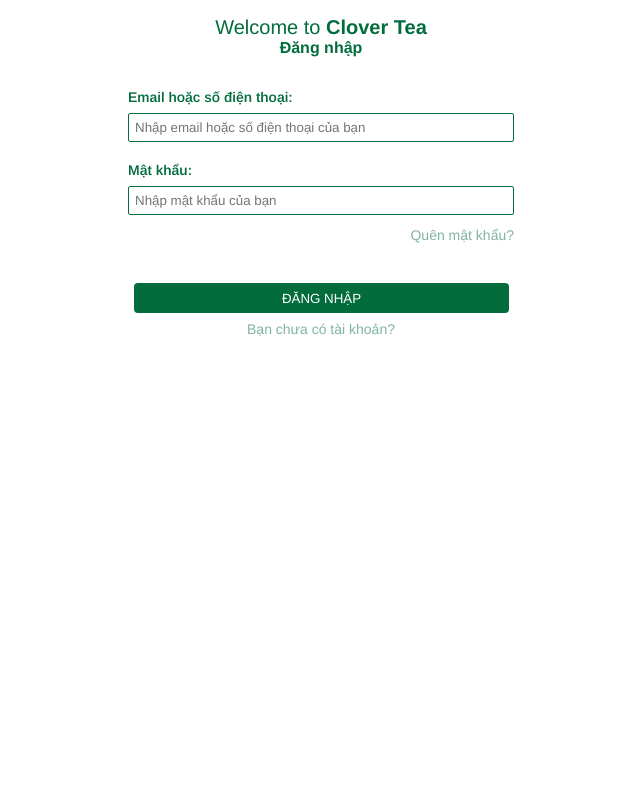
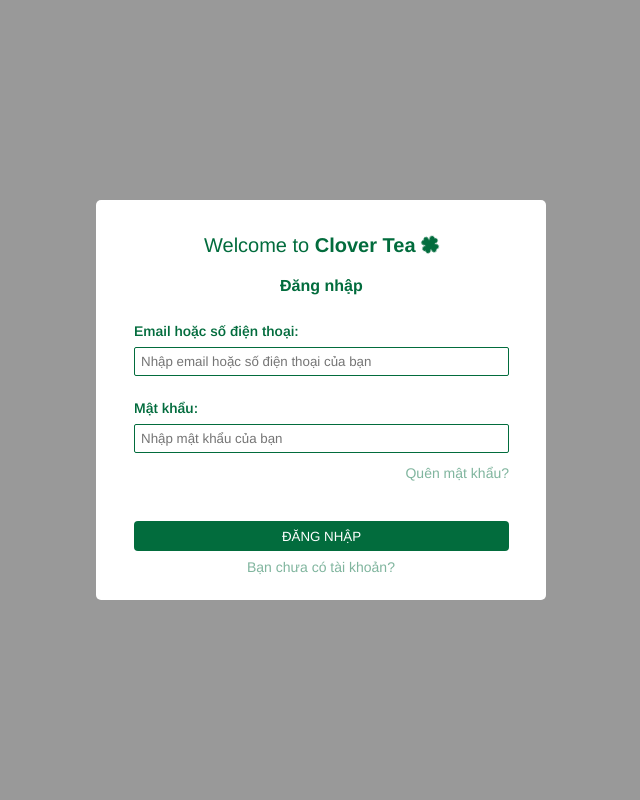
Before and after one commit to CuongNguyen-0712/web_bantrasua, a PHP site: page /pages/user/login.html in a window 1280 px wide. Shown: the whole page, without its empty margins (319-959 px from the left). Run offline with PHP 8.4, Linux system fonts and the light colour scheme.

Commit message:
fix login_user

```diff
--- a/assets/styles/user/login.css
+++ b/assets/styles/user/login.css
@@ -1,80 +1,77 @@
-html{
-    font-family: "Arimo" ;
+body {
+  font-family: "my-font", sans-serif;
   font-size: 14px;
-}
-
-*{
-    box-sizing: inherit ;
+  height: 100vh;
+  width: 100%;
 }
 
 /* Login overlay */
-.login{
+.login {
   display: flex;
-    position: fixed;
-    top:0;
-    bottom: 0;
-    left: 0;
-    right: 0;
-}
-
-.login__overlay{
-    position: absolute;
+  align-items: center;
+  justify-content: center;
+  height: 100%;
   width: 100%;
-    height: 100%;
   background-color: rgba(0, 0, 0, 0.4);
 }
 
-.login__body{
-    width: 100%;
-    height: 100%;
+/* Login form */
+.login-form {
   display: flex;
-}
-
-/* Login form */
-.login-form{
+  align-items: center;
+  justify-content: center;
   width: 450px;
   height: 400px;
-    margin: auto;
   background-color: #fff;
   border-radius: 5px;
 }
 
-.login-form__container{
+.login-form__container {
   display: flex;
+  align-items: center;
+  justify-content: center;
+  height: 100%;
+  width: 100%;
   flex-direction: column;
 }
 
-.login-form__form{
+.login-form__form {
   display: flex;
   flex-direction: column;
 }
 
 /* Header */
-.login-form__header{
-    text-align: center;
+.login-form__header {
+  display: flex;
+  align-items: center;
+  justify-content: center;
+  height: max-content;
+  width: 100%;
+  flex-direction: column;
+  gap: 20px;
 }
 
-.login-form__welcome{
+.login-form__welcome {
   font-weight: 400;
 }
-.login-form__heading{
+.login-form__heading {
   padding-top: 16px;
   font-size: 20px;
   color: rgb(2, 108, 61);
 }
 
-.login-form__heading-icon{
+.login-form__heading-icon {
   rotate: 35deg;
 }
 
-.login-form__title{
+.login-form__title {
   font-size: 16px;
   font-weight: 700;
   color: rgb(2, 108, 61);
 }
 
 /* Input */
-.login-form__group{
+.login-form__group {
   display: flex;
   flex-direction: column;
   padding: 4px 0;
@@ -82,55 +79,53 @@
   position: relative;
 }
 
-.login-form__hidden-icon{
+.login-form__hidden-icon {
   position: absolute;
-    right: 40px;
+  right: 10px;
   top: 35px;
   display: none;
 }
 
-.login-form__input:focus + .login-form__hidden-icon{
-    display:block;
+.login-form__input:focus + .login-form__hidden-icon {
+  display: block;
 }
 
-.login-form__group:nth-child(2){
+.login-form__group:nth-child(2) {
   margin-top: 8px;
 }
 
-.login-form__label{
-    margin-left: 32px;
+.login-form__label {
   color: rgb(2, 108, 61);
   font-weight: 600;
 }
 
-.login-form__input{
-    margin: 8px 32px;
+.login-form__input {
+  margin: 8px 0px;
   outline: none;
-    border: 1px solid  rgb(2, 108, 61);
+  border: 1px solid rgb(2, 108, 61);
   padding: 6px;
   border-radius: 2px;
 }
 
-.login-form__icon{
+.login-form__icon {
   color: rgb(2, 108, 61);
 }
 
 /* Forgot */
-.login-form__forgot{
-    padding: 0 32px;
+.login-form__forgot {
   text-align: end;
 }
 
-.login-form__forgot-link{
+.login-form__forgot-link {
   color: rgb(2, 108, 61, 0.5);
   text-decoration: none;
 }
 
-.login-form__button{
+.login-form__button {
   margin-top: 40px;
 }
 
-.login-form__btn{
+.login-form__btn {
   display: flex;
   margin: auto;
   width: 375px;
@@ -142,19 +137,19 @@
   cursor: pointer;
 }
 
-.login-form__btn:hover{
+.login-form__btn:hover {
   opacity: 0.8;
 }
 
-.login-form__link{
+.login-form__link {
   text-align: center;
   margin: 8px 0;
 }
-.login-form__link-register{
+.login-form__link-register {
   text-decoration: none;
-    color:rgba(2, 108, 61, 0.5);
+  color: rgba(2, 108, 61, 0.5);
 }
 
-.login-form__link:hover{
+.login-form__link:hover {
   opacity: 0.6;
 }
--- a/pages/user/login.html
+++ b/pages/user/login.html
@@ -1,75 +1,80 @@
 <!DOCTYPE html>
 <html lang="en">
   <head>
-    <meta charset="UTF-8">
-    <meta name="viewport" content="width=device-width, initial-scale=1.0">
-    <link rel="stylesheet" href="/assets/styles/user/login.css">
-    <link href="https://fonts.googleapis.com/css2?family=Arimo:ital,wght@0,400..700;1,400..700&family=Roboto:wght@300;400;500;700&display=swap" rel="stylesheet">
-    <link rel="stylesheet" href="/assets/styles/style.css">
-    <link rel="icon" href="/assets/img/logo.png">
+    <meta charset="UTF-8" />
+    <meta name="viewport" content="width=device-width, initial-scale=1.0" />
+    <link rel="stylesheet" href="/assets/icon/fontawesome-free-6.6.0-web/fontawesome-free-6.6.0-web/css/all.min.css">
+    <link rel="stylesheet" href="/assets/styles/user/login.css" />
+    <link rel="stylesheet" href="/assets/styles/style.css" />
+    <link rel="icon" href="/assets/img/logo.png" />
     <title>Clover Tea</title>
   </head>
   <body>
-
     <div class="login">
-        <div class="login__overlay">
-
-            <div class="login__body">
-
       <div class="login-form">
         <div class="login-form__container">
-
           <div class="login-form__header">
             <h3 class="login-form__heading">
-
-                                <span class="login-form__welcome">
-                                    Welcome to
-                                </span>
+              <span class="login-form__welcome"> Welcome to </span>
 
               Clover Tea
               <i class="login-form__heading-icon fa-solid fa-clover"></i>
-
             </h3>
             <span class="login-form__title">Đăng nhập</span>
           </div>
 
           <form action="" class="login-form__form">
-
-                            <div class="login-form__group"></div>
-                                <label for="emailid" class="login-form__label">Email hoặc số điện thoại:</label>
-                                <input type="text" name="email" id="emailid" class="login-form__input" placeholder="Nhập email hoặc số điện thoại của bạn">
+            <div class="login-form__group">
+              <label for="emailid" class="login-form__label"
+                >Email hoặc số điện thoại:</label
+              >
+              <input
+                type="text"
+                name="email"
+                id="emailid"
+                class="login-form__input"
+                placeholder="Nhập email hoặc số điện thoại của bạn"
+              />
             </div>
 
             <div class="login-form__group">
               <label for="passid" class="login-form__label">Mật khẩu:</label>
-                                <input type="password" name="pass" id="passid" class="login-form__input " placeholder="Nhập mật khẩu của bạn">
+              <input
+                type="password"
+                name="pass"
+                id="passid"
+                class="login-form__input"
+                placeholder="Nhập mật khẩu của bạn"
+              />
               <div class="login-form__hidden-icon">
-                                    <i class="login-form__icon  fa-solid fa-eye"></i>
+                <i class="login-form__icon fa-solid fa-eye"></i>
               </div>
             </div>
 
             <div class="login-form__forgot">
-                                <a href="" class="login-form__forgot-link login-form__link">Quên mật khẩu?</a>
+              <a href="" class="login-form__forgot-link login-form__link"
+                >Quên mật khẩu?</a
+              >
             </div>
 
             <div class="login-form__button">
-                                <input class="login-form__btn" type="submit" name="submitType" value="ĐĂNG NHẬP" formaction="">
+              <input
+                class="login-form__btn"
+                type="submit"
+                name="submitType"
+                value="ĐĂNG NHẬP"
+                formaction=""
+              />
             </div>
-
           </form>
 
           <div class="login-form__link">
-                             <a href="" class="login-form__link-register login-form__link">Bạn chưa có tài khoản?</a>
-                        </div>
-
-
-                    </div>
-
-                </div>
-
+            <a href="" class="login-form__link-register login-form__link"
+              >Bạn chưa có tài khoản?</a
+            >
           </div>
         </div>
-
+      </div>
     </div>
   </body>
 </html>
```
Also changed, not shown: assets/styles/style.css (+4 -4 lines). Lines whose indentation alone changed are shown as unchanged.
